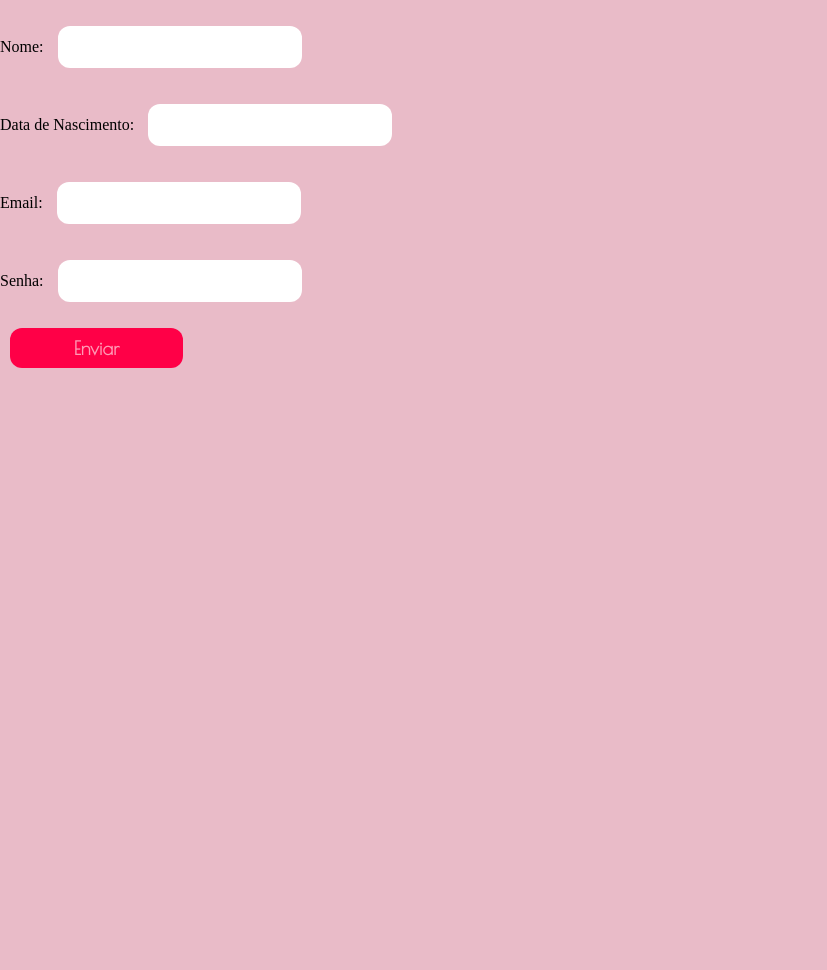
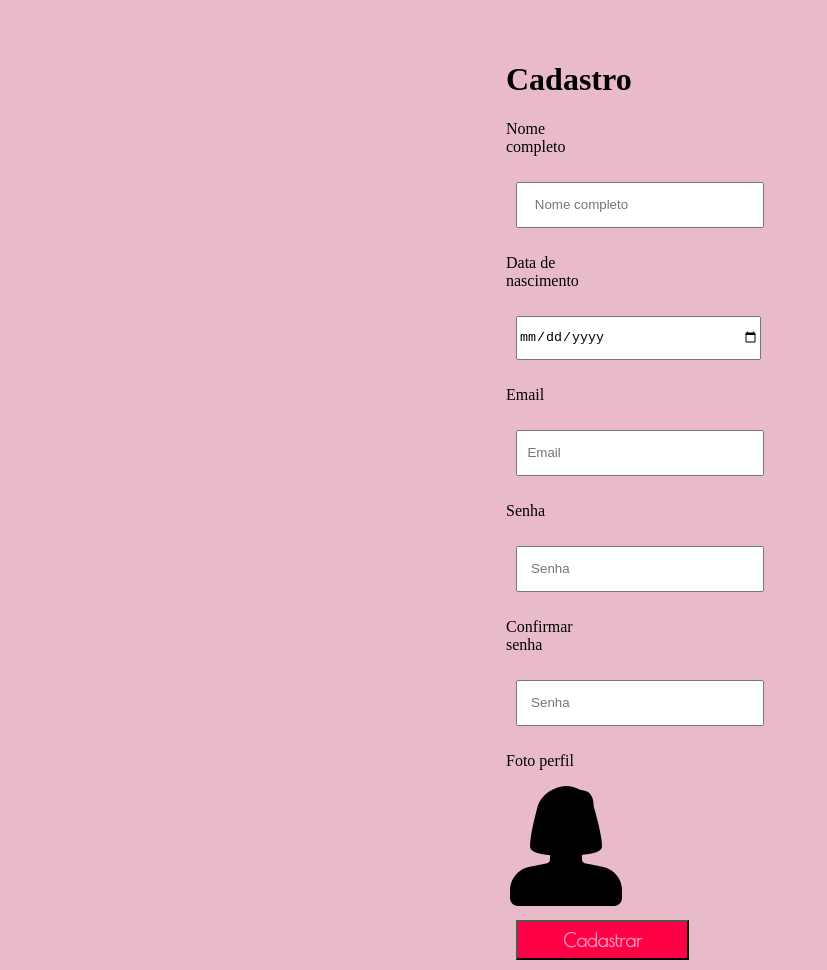
Before and after one commit to pa-monteiro/demoday_mastertech, a Django app: page /cadastrousuario/ in a window 1280 px wide. Shown: the part 81-1051 px from the top of the page, without its empty margins (0-827 px from the left). Before the commit the page ends 800 px from the top, so only its background shows below. Run offline with Django 3.2, Linux system fonts and the light colour scheme.

Commit message:
Alterar cadastro e adicionar icones

```diff
--- a/lovelace/static/css/style.css
+++ b/lovelace/static/css/style.css
@@ -84,13 +84,14 @@ footer{
     margin-top:5vh;
 }
 .login h1{
+    color: white;
     height: 10px;
     font-size: 22pt;
     font-family: "Poiret One";
     margin-bottom:60px;
     margin-top:30px;
 }
-input{
+.login input{
     margin:7px;
     height: 35px;
     border-radius:12px;
--- a/lovelace/templates/cadastrousuario.html
+++ b/lovelace/templates/cadastrousuario.html
@@ -1,10 +1,39 @@
 {% extends 'layout.html' %}
+{% load staticfiles %}
 
 {% block content %}
-<form>
-    {% csrf_token %}
-    {{form.as_p}}
+<div class="index" >
+    <div id="cadastro"> <h1>Cadastro</h1>
+        <div class="linha-cadastro">
+            <p>Nome <br> completo</p>
+            <input type="text" name="nome" placeholder="    Nome completo">
+        </div>
 
-    <input type="submit" value="Enviar">
-</form>
-{%endblock%}
+        <div class="linha-cadastro">
+            <p>Data de <br> nascimento</p>
+            <input type="date" name="dataDeNascimento" placeholder="    Data de nascimento">
+        </div>
+        <div class="linha-cadastro">
+            <p>Email</p>
+            <input type="email" name="email" placeholder="  Email">
+        </div>
+        <div class="linha-cadastro">
+            <p>Senha</p>
+            <input type="password" name="senha" placeholder="   Senha">
+        </div>
+        <div class="linha-cadastro">
+            <p>Confirmar <br> senha</p>
+            <input type="password" name="senhaConfirma" placeholder="   Senha">
+        </div>
+        <div>
+            <div id="foto-cadastro">
+                <p>Foto perfil</p>
+                <img src="{% static 'icones/user.png' %}"alt="">
+            </div>
+        </div>
+        <div class="linha-cadastro">
+            <input type="submit" value="Cadastrar">
+        </div>
+    </div>
+</div>
+{% endblock %}
```
Also changed, not shown: other parts of lovelace/static/css/style.css (+81 -0 lines), lovelace/templates/guia.html (+19 -0 lines), lovelace/static/icones/party-dj.png (added), lovelace/static/icones/user.png (added).
